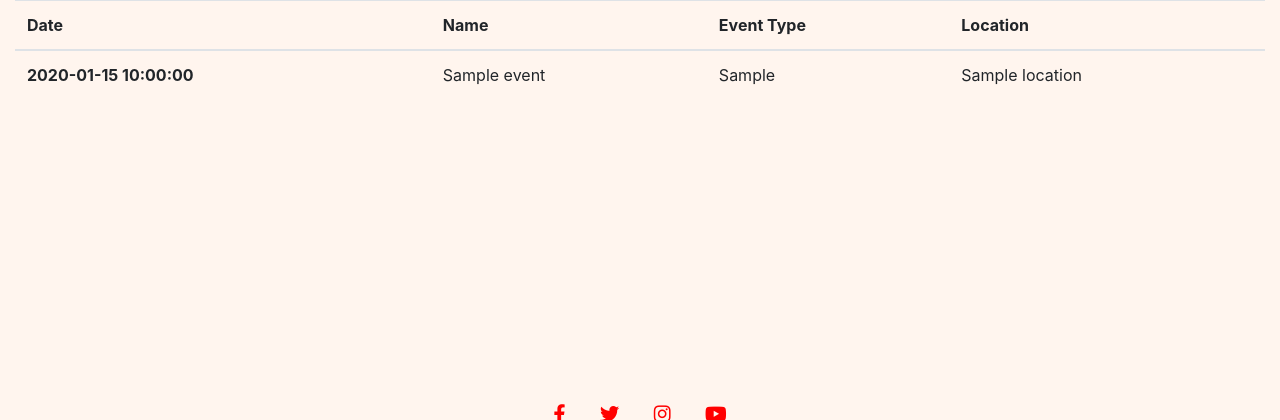
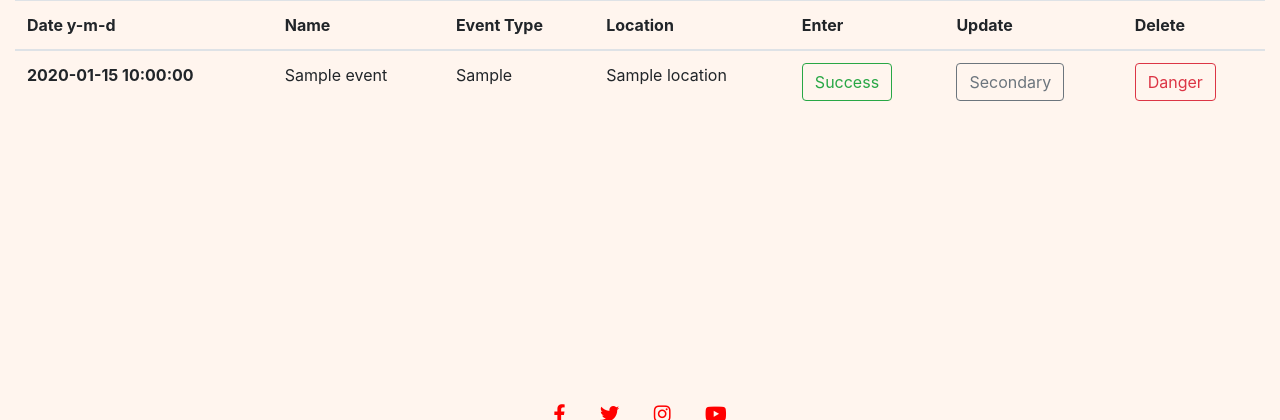
Before and after one commit to johnj974/triathlon-checklist, a Flask app: page /event_list in a window 1280 px wide. Shown: the part 61-481 px from the top of the page. Run offline with Flask 2, Linux system fonts and the light colour scheme; a database or web service that is not in the repository returns one stand-in record (values such as "Sample title"); some libraries are stand-ins or nearby versions.

Commit message:
added delete button to events page

```diff
--- a/app.py
+++ b/app.py
@@ -16,32 +16,13 @@ app.config["MONGO_URI"] = MONGO_URI
 
 mongo = PyMongo(app)
 
+
+
 @app.route("/")                                                                                     # home page
 @app.route("/home")
 def index():
     return render_template("home.html", check=mongo.db.checklist.find(),                            # check is assigned variable/ checklist is mongodb doc heading
                                         types=mongo.db.types.find())                                # events is assigned variable to mongodb heading
-
-
-
-@app.route("/add_list")                                                                             # page for checklist addition
-def add_list():
-    return render_template("list.html", disciplines=mongo.db.disciplines.find(),
-                                        events=mongo.db.events.find(),
-                                        types=mongo.db.types.find())
-
-
-@app.route("/blog_list")                                                                            # page for blog
-def blog_list():
-    return render_template("blog.html", entries=mongo.db.blog.find())
-
-
-@app.route("/insert_blog", methods=["POST"])                                                        # function to generate new blog
-def insert_blog():
-    blog = mongo.db.blog
-    blog.insert_one(request.form.to_dict())
-    return redirect(url_for("blog_list"))
-
 
 
 @app.route("/insert_list", methods=["POST"])                                                        # function to generate new checklist to home page
@@ -51,17 +32,11 @@ def insert_list():
     return redirect(url_for("index"))
 
 
-@app.route("/event_list")                                                                            # page for events list
-def event_list():
-    return render_template("events.html", events=mongo.db.events.find())
-
-
-
-@app.route("/insert_event", methods=["POST"])                                                        # function to generate new event list to event page
-def insert_event():
-    events = mongo.db.events
-    events.insert_one(request.form.to_dict())
-    return redirect(url_for("event_list"))
+@app.route("/add_list")                                                                             # page for checklist addition
+def add_list():
+    return render_template("list.html", disciplines=mongo.db.disciplines.find(),
+                                        events=mongo.db.events.find(),
+                                        types=mongo.db.types.find())
 
 
 @app.route("/edit_checklist/<checklist_id>")                                                        # function to edit checklist
@@ -72,8 +47,7 @@ def edit_checklist(checklist_id):
                            disciplines=all_disciplines)
 
 
-
-@app.route('/update_list/<checklist_id>', methods=["POST"])
+@app.route('/update_list/<checklist_id>', methods=["POST"])                                         # update path to update checklist
 def update_list(checklist_id):
     checklist = mongo.db.checklist
     checklist.update({'_id': ObjectId(checklist_id)},
@@ -90,10 +64,45 @@ def update_list(checklist_id):
     return redirect(url_for('index'))
 
 
-@app.route("/delete_checklist/<checklist_id>")
+@app.route("/delete_checklist/<checklist_id>")                                                      # function to delete checklist
 def delete_checklist(checklist_id):
     mongo.db.checklist.remove({"_id": ObjectId(checklist_id)})
     return redirect(url_for("index"))
+
+
+
+@app.route("/blog_list")                                                                            # page for blog
+def blog_list():
+    return render_template("blog.html", entries=mongo.db.blog.find())
+
+
+@app.route("/insert_blog", methods=["POST"])                                                        # function to generate new blog
+def insert_blog():
+    blog = mongo.db.blog
+    blog.insert_one(request.form.to_dict())
+    return redirect(url_for("blog_list"))
+
+
+
+@app.route("/event_list")                                                                            # page for events list
+def event_list():
+    return render_template("events.html", events=mongo.db.events.find())
+
+
+@app.route("/insert_event", methods=["POST"])                                                        # function to generate new event list to event page
+def insert_event():
+    events = mongo.db.events
+    events.insert_one(request.form.to_dict())
+    return redirect(url_for("event_list"))
+
+
+@app.route("/delete_events/<events_id>")                                                             # function to delete event list
+def delete_events(events_id):
+    mongo.db.events.remove({"_id": ObjectId(events_id)})
+    return redirect(url_for("event_list"))
+
+
+
 
 
 
--- a/templates/base.html
+++ b/templates/base.html
@@ -11,6 +11,7 @@
 	<link rel="stylesheet" href="{{url_for('static', filename='css/style.css')}}" type="text/css" />
 	<link href="https://cdnjs.cloudflare.com/ajax/libs/font-awesome/5.11.2/css/all.min.css" type="text/css"
 		rel="stylesheet">
+
 
 
 </head>
--- a/templates/events.html
+++ b/templates/events.html
@@ -1,13 +1,17 @@
 {% extends "base.html" %}
 {% block content %}
 <div id="races" class="col">
+    <form action="" method="POST">
 	<table class="table">
 		<thead>
 			<tr>
-				<th scope="col">Date</th>
+				<th scope="col">Date y-m-d</th>
 				<th scope="col">Name</th>
 				<th scope="col">Event Type</th>
 				<th scope="col">Location</th>
+                <th scope="col">Enter</th>
+                <th scope="col">Update</th>
+                <th scope="col">Delete</th>
 			</tr>
 		</thead>
 		{% for type in events %}
@@ -17,10 +21,14 @@
 				<td>{{type.name}}</td>
 				<td>{{type.discipline_type}}</td>
 				<td>{{type.location}}</td>
+                <td><button type="button" class="btn btn-outline-success">Success</button></td>
+                <td><button type="button" class="btn btn-outline-secondary">Secondary</button></td>
+                <td><a href="{{url_for('delete_events', events_id=type._id)}}"><button type="button" class="btn btn-outline-danger">Danger</button></a></td>
 			</tr>
 		</tbody>
 		{% endfor %}
 	</table>
+    </form>
 </div>
 
 {% endblock %}
--- a/templates/list.html
+++ b/templates/list.html
@@ -49,6 +49,8 @@
                             <option value="{{ type.discipline_type }}">{{ type.discipline_type }}</option>
                         {% endfor %}
                         </select>
+                        <label for="name">Event Name</label>
+                        <input class="form-control" type="text" id="name" name="name">
                         <label for="location">County Location</label>
                         <input class="form-control" type="text" id="location" name="location">
                         <label for="date">Date</label>
```
